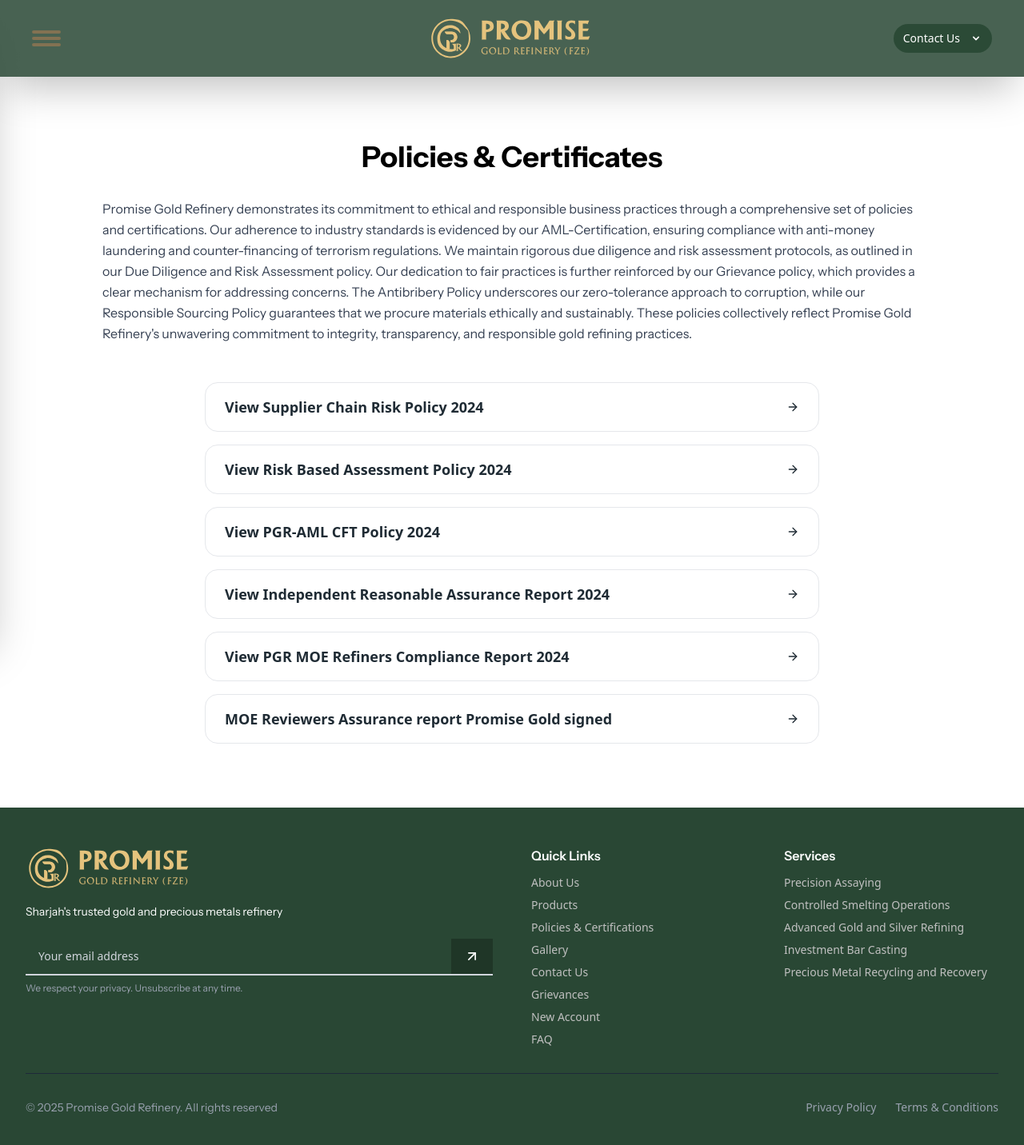
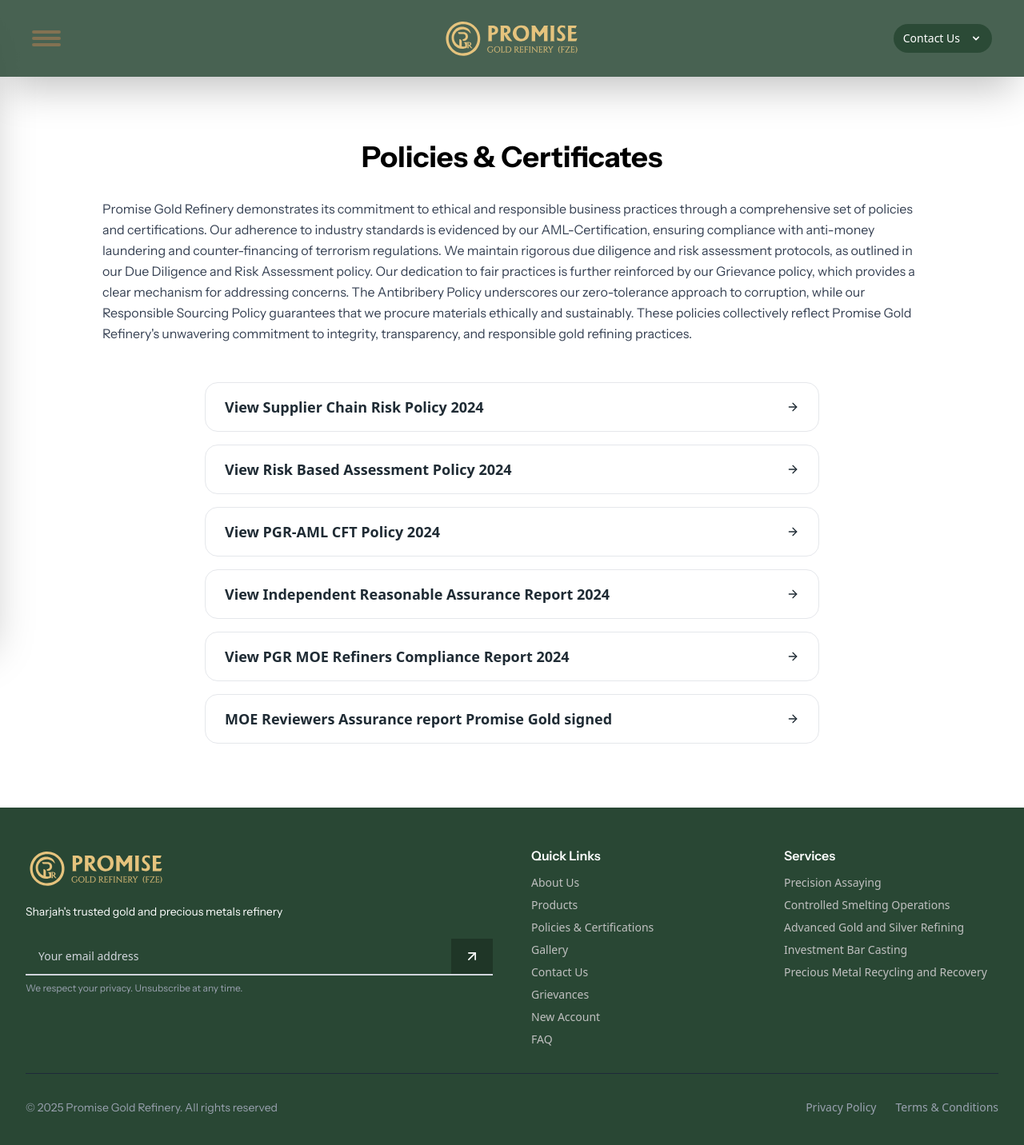
Before and after one commit to AurifyAE/promise-website, a Next.js app: page /certificate-and-policies in a window 1280 px wide. Shown: the top 1432 px of the page at 80% size. Built offline with nearby package versions, Linux system fonts and the light colour scheme.

Commit message:
Added new logo

```diff
--- a/app/components/Footer.tsx
+++ b/app/components/Footer.tsx
@@ -33,7 +33,7 @@
           <div className="space-y-6 md:col-span-2">
             <div className="h-10 md:h-14 mb-4">
               <Image
-                src="/logo/promise-logo.svg"
+                src="/logo/promise-refinery-logo.svg"
                 alt="Promise Gold Refinery"
                 width={128}
                 height={48}
--- a/app/components/Navbar.tsx
+++ b/app/components/Navbar.tsx
@@ -65,8 +65,7 @@
             >
               {/* Top line → becomes top arm of X */}
               <span
-                className={`block h-1 w-9 bg-[#A97C50]/60 rounded-full transition-all duration-300 origin-center ${
-                  isOpen
+                className={`block h-1 w-9 bg-[#A97C50]/60 rounded-full transition-all duration-300 origin-center ${isOpen
                   ? 'rotate-45 translate-y-1'
                   : 'rotate-0 translate-y-0'
                   }`}
@@ -74,15 +73,13 @@
 
               {/* Middle line → fades out */}
               <span
-                className={`block h-1 w-9 bg-[#A97C50]/60 rounded-full transition-all duration-300 ${
-                  isOpen ? 'opacity-0 scale-0' : 'opacity-100 scale-100'
+                className={`block h-1 w-9 bg-[#A97C50]/60 rounded-full transition-all duration-300 ${isOpen ? 'opacity-0 scale-0' : 'opacity-100 scale-100'
                   }`}
               />
 
               {/* Bottom line → becomes bottom arm of X */}
               <span
-                className={`block h-1 w-9 bg-[#A97C50]/60 rounded-full transition-all duration-300 origin-center ${
-                  isOpen
+                className={`block h-1 w-9 bg-[#A97C50]/60 rounded-full transition-all duration-300 origin-center ${isOpen
                   ? '-rotate-45 -translate-y-3'
                   : 'rotate-0 translate-y-0'
                   }`}
@@ -92,7 +89,7 @@
             {/* Logo — mobile only, right next to hamburger */}
             <Link href="/" onClick={close} className="md:hidden">
               <Image
-                src="/logo/promise-logo.svg"
+                src="/logo/promise-refinery-logo.svg"
                 alt="Promise Gold Refinery"
                 width={200}
                 height={36}
@@ -106,7 +103,7 @@
           <div className="hidden md:absolute md:inset-x-0 md:flex md:justify-center md:pointer-events-none">
             <Link href="/" onClick={close} className="pointer-events-auto">
               <Image
-                src="/logo/promise-logo.svg"
+                src="/logo/promise-refinery-logo.svg"
                 alt="Promise Gold Refinery"
                 width={200}
                 height={36}
@@ -150,7 +147,7 @@
               }}
             >
               Contact Us
-              <svg className="w-4 h-4 ml-1" fill="none" viewBox="0 0 20 20"><path d="M6 8l4 4 4-4" stroke="currentColor" strokeWidth="2" strokeLinecap="round" strokeLinejoin="round"/></svg>
+              <svg className="w-4 h-4 ml-1" fill="none" viewBox="0 0 20 20"><path d="M6 8l4 4 4-4" stroke="currentColor" strokeWidth="2" strokeLinecap="round" strokeLinejoin="round" /></svg>
             </button>
             <div
               className={`
@@ -288,7 +285,7 @@
           {/* Sidebar Header */}
           <div className="flex items-center justify-between p-8 border-b border-[#333]">
             <Image
-              src="/logo/promise-logo.svg"
+              src="/logo/promise-refinery-logo.svg"
               alt="Logo"
               width={160}
               height={42}
@@ -341,16 +338,14 @@
                       <div>
                         <button
                           onClick={() => toggleSubmenu(item.path)}
-                          className={`w-full flex items-center justify-between rounded-xl px-4 py-2 font-medium transition-all duration-200 ${
-                            active
+                          className={`w-full flex items-center justify-between rounded-xl px-4 py-2 font-medium transition-all duration-200 ${active
                             ? "bg-[#A97C50]/15 text-[#A97C50] border border-[#A97C50]/40 shadow-inner"
                             : "text-gray-300 hover:bg-[#294734] hover:text-[#A97C50]"
                             }`}
                         >
                           <span>{item.label}</span>
                           <span
-                            className={`transition-transform duration-200 ${
-                              isSubmenuOpen ? "-rotate-90" : "rotate-90"
+                            className={`transition-transform duration-200 ${isSubmenuOpen ? "-rotate-90" : "rotate-90"
                               }`}
                           >
                             <svg
@@ -388,8 +383,7 @@
                                   <Link
                                     href={subItem.path}
                                     onClick={close}
-                                    className={`block rounded-lg px-4 py-2 text-sm font-medium transition-all duration-200 ${
-                                      subActive
+                                    className={`block rounded-lg px-4 py-2 text-sm font-medium transition-all duration-200 ${subActive
                                       ? "bg-[#A97C50]/20 text-[#A97C50] border border-[#A97C50]/30"
                                       : "text-gray-400 hover:bg-[#294734] hover:text-[#A97C50]"
                                       }`}
@@ -406,8 +400,7 @@
                       <Link
                         href={item.path}
                         onClick={close}
-                        className={`block rounded-xl px-4 py-2 font-medium transition-all duration-200 ${
-                          active
+                        className={`block rounded-xl px-4 py-2 font-medium transition-all duration-200 ${active
                           ? "bg-[#A97C50]/15 text-[#A97C50] border border-[#A97C50]/40 shadow-inner"
                           : "text-gray-300 hover:bg-[#294734] hover:text-[#A97C50]"
                           }`}
--- a/app/faq/page.tsx
+++ b/app/faq/page.tsx
@@ -156,7 +156,7 @@
                       {item.question}
                     </span>
                     <div className={`
-                                            flex-shrink-0 ml-4 p-2 rounded-full transition-all duration-300
+                                            shrink-0 ml-4 p-2 rounded-full transition-all duration-300
                                             ${isOpen ? 'bg-gold-500 text-white rotate-180' : 'bg-gray-100 text-gray-500 group-hover:bg-gray-200'}
                                         `}>
                       <ChevronDown size={20} />
--- a/app/new-account/page.tsx
+++ b/app/new-account/page.tsx
@@ -88,7 +88,7 @@
                                     key={index}
                                     className="flex items-center gap-4 px-4 py-3 rounded-lg border border-gray-50 bg-white hover:border-gold-100 hover:bg-gold-50/20 transition-all"
                                 >
-                                    <span className="flex-shrink-0 w-6 h-6 rounded-md bg-gold-50 text-gold-700 font-bold text-xs flex items-center justify-center">
+                                    <span className="shrink-0 w-6 h-6 rounded-md bg-gold-50 text-gold-700 font-bold text-xs flex items-center justify-center">
                                         {index + 1}
                                     </span>
                                     <span className="text-gray-700 text-sm">{doc}</span>
```
Also changed, not shown: public/logo/promise-refinery-logo.svg (added). Lines whose indentation alone changed are shown as unchanged.
